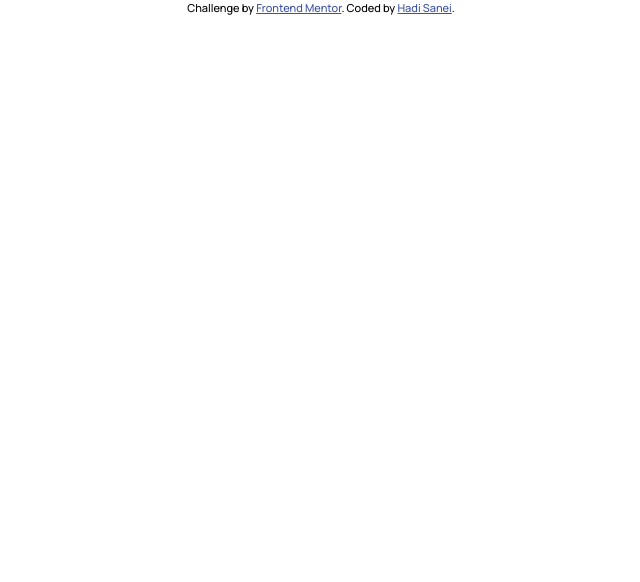
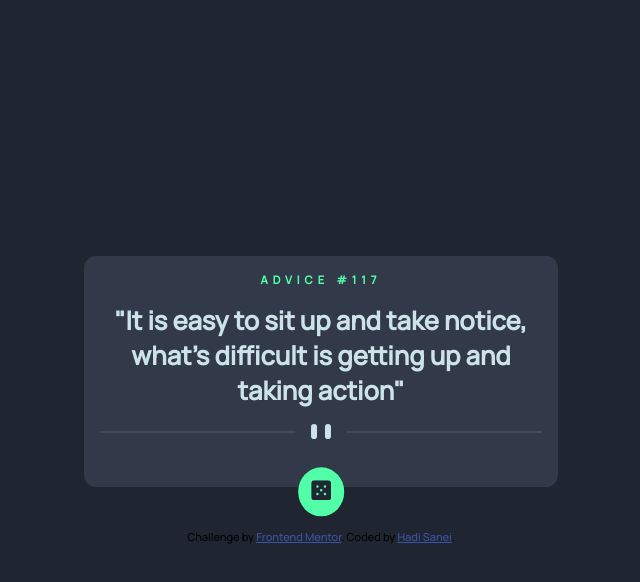
Before and after one commit to hadi-sanei/advice-generator-app-main, a plain HTML site: page index.html in a window 1280 px wide. Shown: the whole page, without its empty margins (319-959 px from the left). Drawn offline with Linux system fonts and the light colour scheme.

Commit message:
style:Completing the ui design

```diff
--- a/assets/css/style.css
+++ b/assets/css/style.css
@@ -1,12 +1,92 @@
-*{
+:root {
+    --Light-Cyan: hsl(193, 38%, 86%);
+    --Neon-Green: hsl(150, 100%, 66%);
+    --Grayish-Blue: hsl(217, 19%, 38%);
+    --Dark-Grayish-Blue: hsl(217, 19%, 24%);
+    --Dark-Blue: hsl(218, 23%, 16%);
+}
+
+* {
     margin: 0;
     padding: 0;
 }
+
 @font-face {
     font-family: "Manrope";
     src: url("../fonts/Manrope-Medium.ttf") format("TrueType");
 }
-body{
+
+body {
     font-family: "Manrope";
     font-size: 1.6rem;
+    display: flex;
+    flex-direction: column;
+    align-items: center;
+    justify-content: center;
+    gap: 10px;
+    background-color: var(--Dark-Blue);
+    height: 100vh;
 }
+
+main {
+    max-width: 474px;
+    width: 100%;
+    margin-bottom: 2rem;
+    position: relative;
+    font-weight: 800;
+}
+
+main>section {
+    text-align: center;
+    padding: 1rem;
+    border-radius: 12px;
+    display: flex;
+    flex-direction: column;
+    justify-content: center;
+    background-color: var(--Dark-Grayish-Blue);
+}
+
+main>section>span {
+    letter-spacing: 5px;
+    color: var(--Neon-Green);
+    font-size: .7rem;
+}
+
+main>section>p {
+    color: var(--Light-Cyan);
+    margin-bottom: 1rem;
+    margin-top: 1rem;
+}
+
+main>section>img {
+    margin-bottom: 2rem;
+}
+
+main>section>button {
+    cursor: pointer;
+    background-color: var(--Neon-Green);
+    padding: .8rem;
+    border: none;
+    border-radius: 50%;
+    position: absolute;
+    margin-top: 10px;
+    bottom: -2%;
+    left: 50%;
+    transform: translate(-50%, 50%);
+    transition: all .5s;
+}
+
+main>section>button>img {
+    width: 20px;
+    height: 20px;
+}
+
+main>section>button:hover {
+    box-shadow: 0 0 25px var(--Neon-Green);
+}
+
+@media screen and (max-width:375px) {
+    main {
+        width: 90%;
+    }
+}
--- a/index.html
+++ b/index.html
@@ -1,5 +1,6 @@
 <!DOCTYPE html>
 <html lang="en">
+
 <head>
   <meta charset="UTF-8">
   <meta name="viewport" content="width=device-width, initial-scale=1.0">
@@ -9,14 +10,30 @@
   <title>Frontend Mentor | Advice generator app</title>
 
   <style>
-    .attribution { font-size: 11px; text-align: center; }
-    .attribution a { color: hsl(228, 45%, 44%); }
+    .attribution {
+      font-size: 11px;
+      text-align: center;
+    }
+
+    .attribution a {
+      color: hsl(228, 45%, 44%);
+    }
   </style>
 </head>
+
 <body>
+  <main>
+    <section>
+      <span>ADVICE #117</span>
+      <p>"It is easy to sit up and take notice, what's difficult is getting up and taking action"</p>
+      <img src="./assets/images/pattern-divider-desktop.svg" alt="">
+      <button><img src="./assets/images/icon-dice.svg" alt="icon-dice"></button>
+    </section>
+  </main>
   <div class="attribution">
     Challenge by <a href="https://www.frontendmentor.io?ref=challenge" target="_blank">Frontend Mentor</a>.
-    Coded by <a href="#">Hadi Sanei</a>.
+    Coded by <a href="https://github.com/hadi-sanei">Hadi Sanei</a>.
   </div>
 </body>
+
 </html>
```
